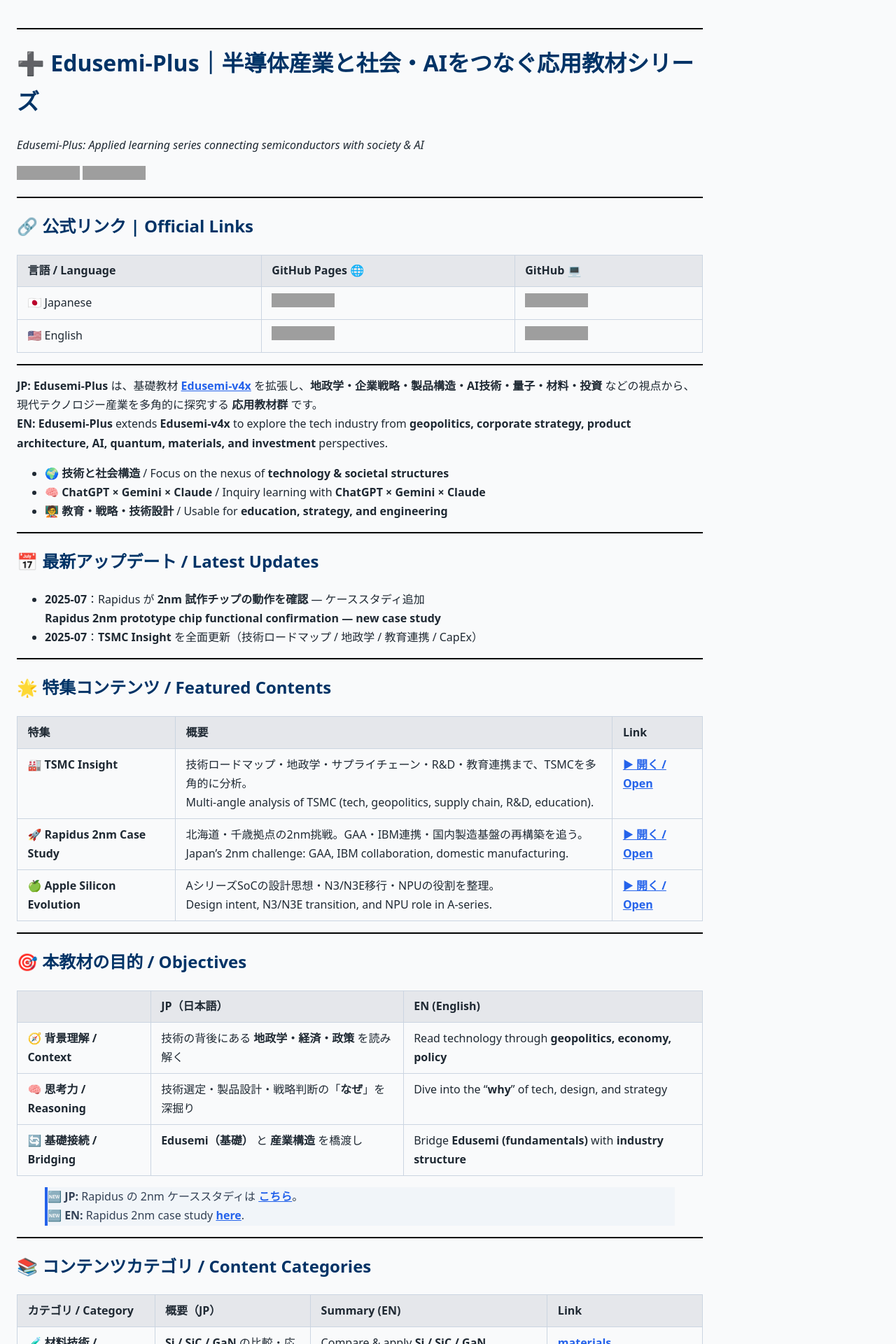
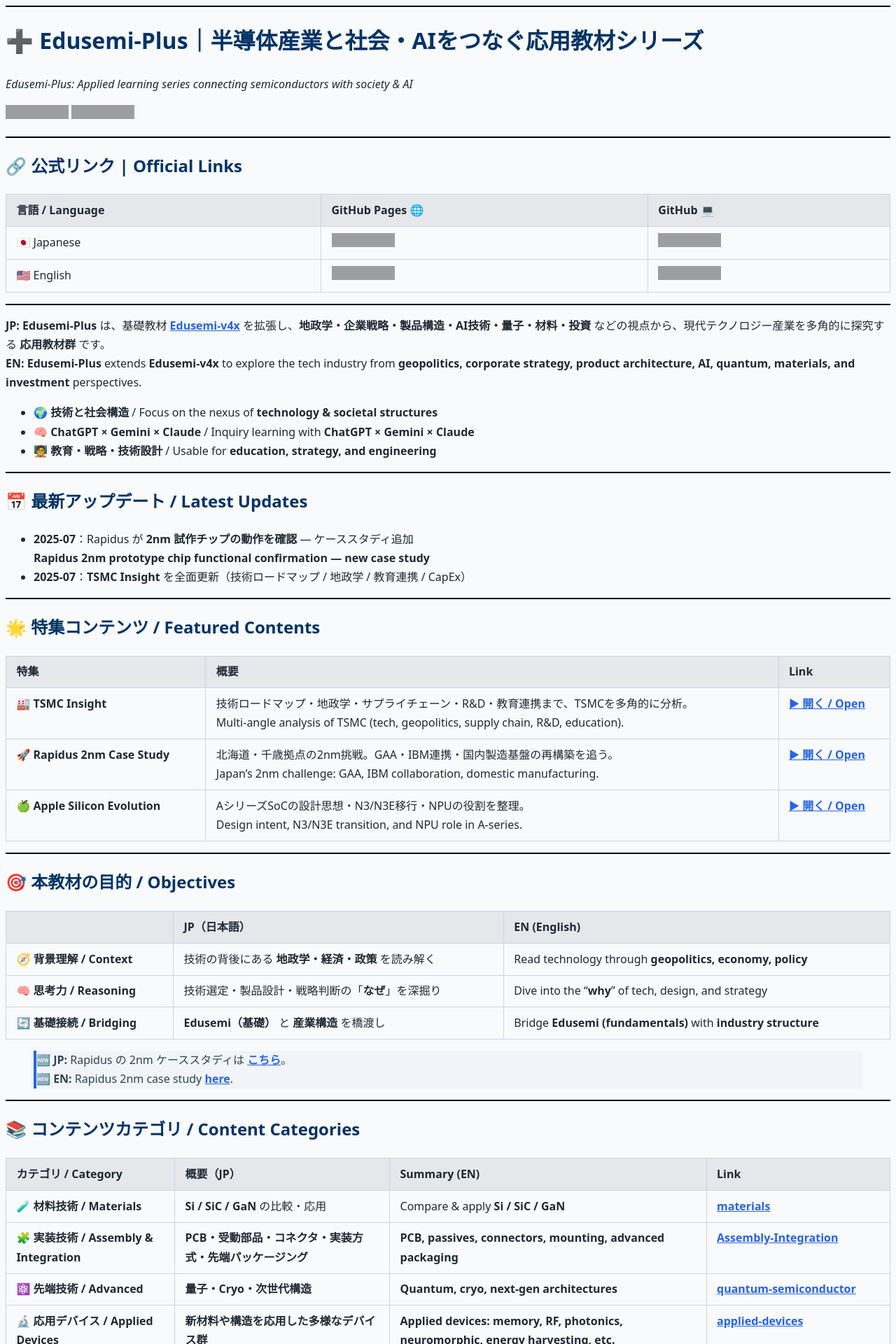
Before and after one commit to Samizo-AITL/Edusemi-Plus, a Jekyll site: the page built from index.md, in a window 1280 px wide. Shown: the top 1920 px of the page at 70% size. Built offline with Jekyll 4.4.1, drawn with Linux system fonts in a browser that asks for light colours; grey boxes are pictures that could not be loaded.

Commit message:
Update default.html

````diff
--- a/_layouts/default.html
+++ b/_layouts/default.html
@@ -3,50 +3,56 @@
 <head>
   <meta charset="UTF-8" />
   <title>{{ page.title | escape }} - {{ site.title }}</title>
-  <meta name="description" content="{{ page.description | default: site.description | default: 'Edusemi-Plus 応用教材' }}">
+  <meta name="description"
+        content="{{ page.description | default: site.description | default: 'Edusemi-Plus 応用教材' }}">
   <meta name="viewport" content="width=device-width, initial-scale=1, viewport-fit=cover" />
   <meta name="author" content="Shinichi Samizo" />
   <meta name="color-scheme" content="light" />
   <link rel="canonical" href="{{ page.url | absolute_url }}">
 
-  <!-- Base CSS（キャッシュバスター付き / Portalと統一） -->
+  <!-- Base CSS（assets/css/style.css を明示ロード） -->
   <link rel="stylesheet"
-        href="{{ '/assets/css/style.css' | relative_url }}?v={{ site.time | date: '%s' }}" />
-  <link rel="icon" href="{{ '/assets/favicon.ico' | relative_url }}" />
+        href="{{ '/assets/css/style.css' | relative_url }}?v={{ site.time | date: '%s' }}">
 
-  <!-- ✅ MathJax (LaTeX) -->
+  <link rel="icon" href="{{ '/assets/favicon.ico' | relative_url }}">
+
+  <!-- MathJax -->
   <script>
     window.MathJax = {
-      tex: { inlineMath: [['$', '$'], ['\\(', '\\)']], displayMath: [['$$','$$'], ['\\[','\\]']] },
+      tex: {
+        inlineMath: [['$', '$'], ['\\(', '\\)']],
+        displayMath: [['$$','$$'], ['\\[','\\]']]
+      },
       chtml: { scale: 1.0 },
-      options: { skipHtmlTags: ['script','noscript','style','textarea','pre','code'] }
+      options: {
+        skipHtmlTags: ['script','noscript','style','textarea','pre','code']
+      }
     };
   </script>
   <script defer src="https://cdn.jsdelivr.net/npm/mathjax@3/es5/tex-chtml.js"></script>
 
-  <!-- ✅ Mermaid -->
+  <!-- Mermaid -->
   <script defer src="https://cdn.jsdelivr.net/npm/mermaid@10/dist/mermaid.min.js"></script>
 </head>
 
-<!-- ★ ポータルと同一トーンにする -->
-<body class="theme-sepia">
-  <main class="container">
-    <!-- 幅と左右余白を安定化（必要ならCSS側に移してOK） -->
-    <div class="wrapper" style="max-width:980px;margin:0;padding:1.5rem 1rem;">
-      {{ content }}
+<body>
+  <!-- ★ CSSの基準点：.page -->
+  <main class="page">
+    {{ content }}
 
-      <footer class="footer" style="margin-top:2rem;font-size:.95em;">
-        <p>© {{ "now" | date: "%Y" }} Samizo-AITL ·
-          <a href="{{ '/' | absolute_url }}Edusemi-Plus/">Edusemi-Plus</a>
-        </p>
-      </footer>
-    </div>
+    <footer class="footer">
+      <p>
+        © {{ "now" | date: "%Y" }} Samizo-AITL ·
+        <a href="{{ '/' | absolute_url }}Edusemi-Plus/">Edusemi-Plus</a>
+      </p>
+    </footer>
   </main>
 
-  <!-- Mermaid 初期化：```mermaid → <div class="mermaid"> 置換 + 中央寄せ + ライト固定 -->
+  <!-- Mermaid 初期化 -->
   <script>
     document.addEventListener('DOMContentLoaded', function () {
-      // 1) <code class="language-mermaid"> → <div class="mermaid">
+
+      // 1) ```mermaid → <div class="mermaid">
       document.querySelectorAll('code.language-mermaid').forEach(function (code) {
         const pre = code.closest('pre');
         const div = document.createElement('div');
@@ -55,17 +61,13 @@
         (pre || code).replaceWith(div);
       });
 
-      // 2) 中央寄せ（CSSと重複しても問題なし）
-      document.querySelectorAll('.mermaid').forEach(function (el) {
-        el.style.display = 'block';
-        el.style.margin = '1.5rem auto';
-        el.style.maxWidth = '960px';
-        el.style.textAlign = 'center';
-      });
-
-      // 3) ライトテーマ固定
+      // 2) Mermaid 初期化（ライト固定）
       if (window.mermaid) {
-        mermaid.initialize({ startOnLoad: true, securityLevel: 'loose', theme: 'default' });
+        mermaid.initialize({
+          startOnLoad: true,
+          securityLevel: 'loose',
+          theme: 'default'
+        });
       }
     });
   </script>
````
